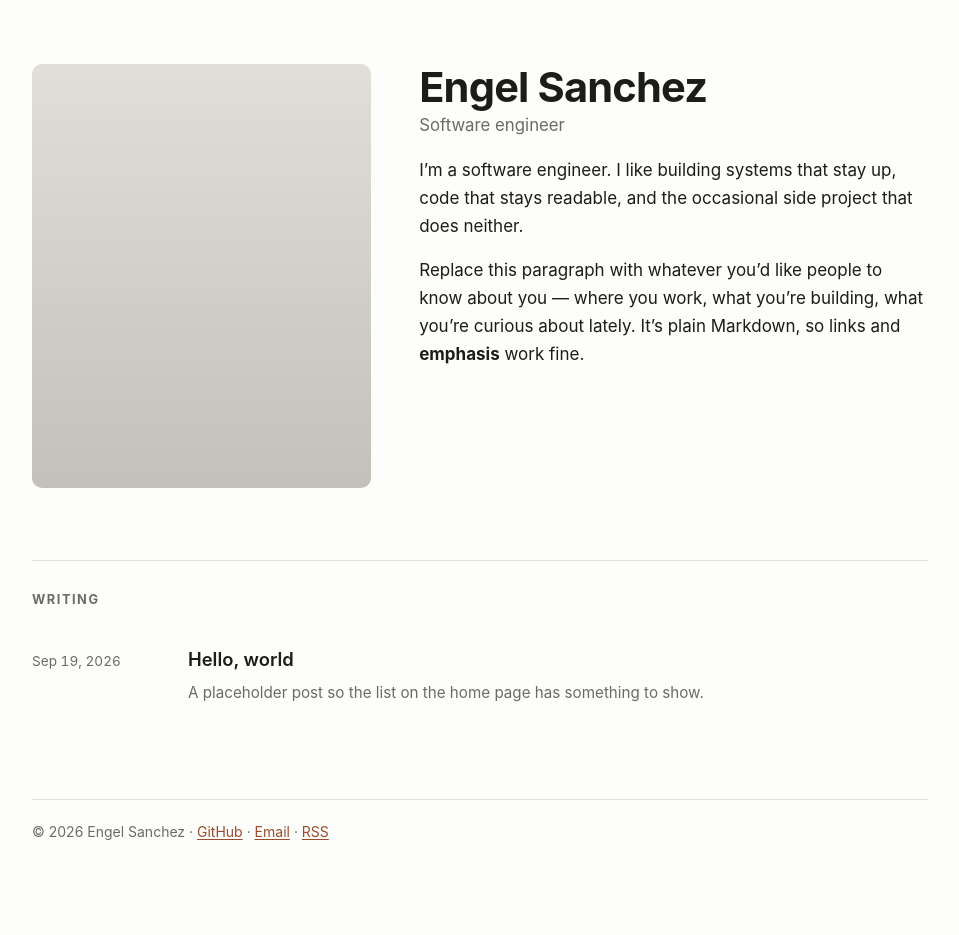
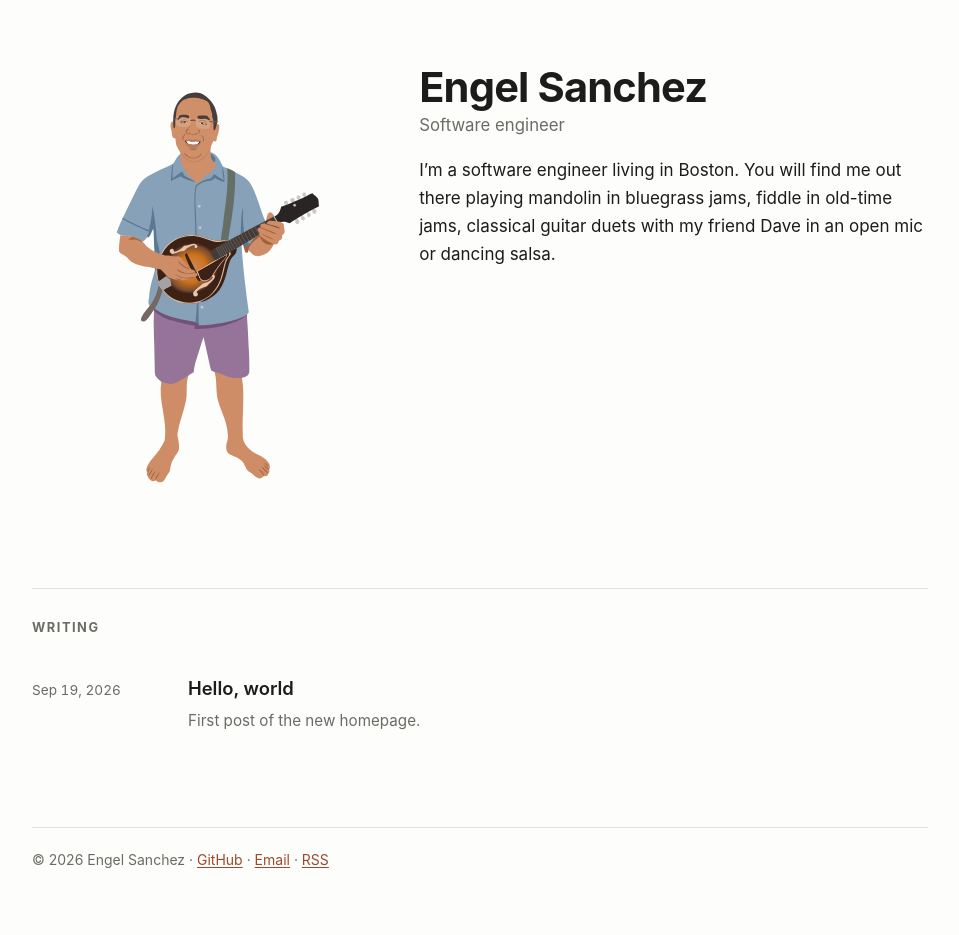
Before and after one commit to engelsanchez/engelsanchez.github.io, a Jekyll site: the page built from index.md, in a window 1280 px wide. Shown: the whole page, without its empty margins (160-1119 px from the left). Built offline with Jekyll 4.4.1, drawn with Linux system fonts in a browser that asks for light colours; before the commit the page ends 907 px from its top, so only the background shows below that.

Commit message:
Beginning to replace the place holder content

````diff
--- a/_config.yml
+++ b/_config.yml
@@ -10,8 +10,8 @@ baseurl: ""
 # Shown next to the bio on the home page
 author:
   name: Engel Sanchez
-  photo: /assets/images/portrait.jpg
-  photo_alt: "Portrait of Engel Sanchez"
+  photo: /assets/images/EngelHoldingMando.svg
+  photo_alt: "Illustration of Engel Sanchez holding Mando"
   email: engel.sanchez@gmail.com
   github: engelsanchez
 
--- a/_layouts/home.html
+++ b/_layouts/home.html
@@ -6,7 +6,7 @@ layout: default
     <img
       src="{{ site.author.photo | relative_url }}"
       alt="{{ site.author.photo_alt | default: site.author.name }}"
-      width="720" height="900">
+      width="600" height="800">
   </div>
 
   <div class="intro-bio">
--- a/_posts/2026-09-19-hello-world.md
+++ b/_posts/2026-09-19-hello-world.md
@@ -1,19 +1,7 @@
 ---
 title: "Hello, world"
 date: 2026-09-19 12:00:00 -0400
-description: "A placeholder post so the list on the home page has something to show."
+description: "First post of the new homepage."
 ---
 
-This is a sample post. Delete it once you have something real to say.
-
-Posts live in `_posts/` and are named `YYYY-MM-DD-slug.md`. Each one needs a
-front matter block at the top with at least a `title` and a `date`; the optional
-`description` shows up as the one-line blurb under the title on the home page.
-
-## Images
-
-Drop images in `assets/images/` and reference them like this:
-
-```markdown
-![Alt text](/assets/images/some-picture.jpg)
-```
+I have rebooted my neglected home page.
--- a/assets/css/style.css
+++ b/assets/css/style.css
@@ -59,12 +59,11 @@ img { max-width: 100%; height: auto; display: block; }
   align-items: start;
 }
 
+/* The artwork is a transparent SVG, so no background or rounding here --
+   the page background shows straight through it. */
 .intro-photo img {
   width: 100%;
-  border-radius: 10px;
-  aspect-ratio: 4 / 5;
-  object-fit: cover;
-  background: var(--surface);
+  height: auto;
 }
 
 .intro-name {
--- a/index.md
+++ b/index.md
@@ -3,9 +3,5 @@ layout: home
 title: Home
 ---
 
-I'm a software engineer. I like building systems that stay up, code that stays
-readable, and the occasional side project that does neither.
-
-Replace this paragraph with whatever you'd like people to know about you — where
-you work, what you're building, what you're curious about lately. It's plain
-Markdown, so links and **emphasis** work fine.
+I'm a software engineer living in Boston. You will find me out there playing
+mandolin in bluegrass jams, fiddle in old-time jams, classical guitar duets with my friend Dave in an open mic or dancing salsa.
````
Also changed, not shown: README.md, assets/images/EngelHoldingMando.svg (added), assets/images/portrait.jpg (deleted).
